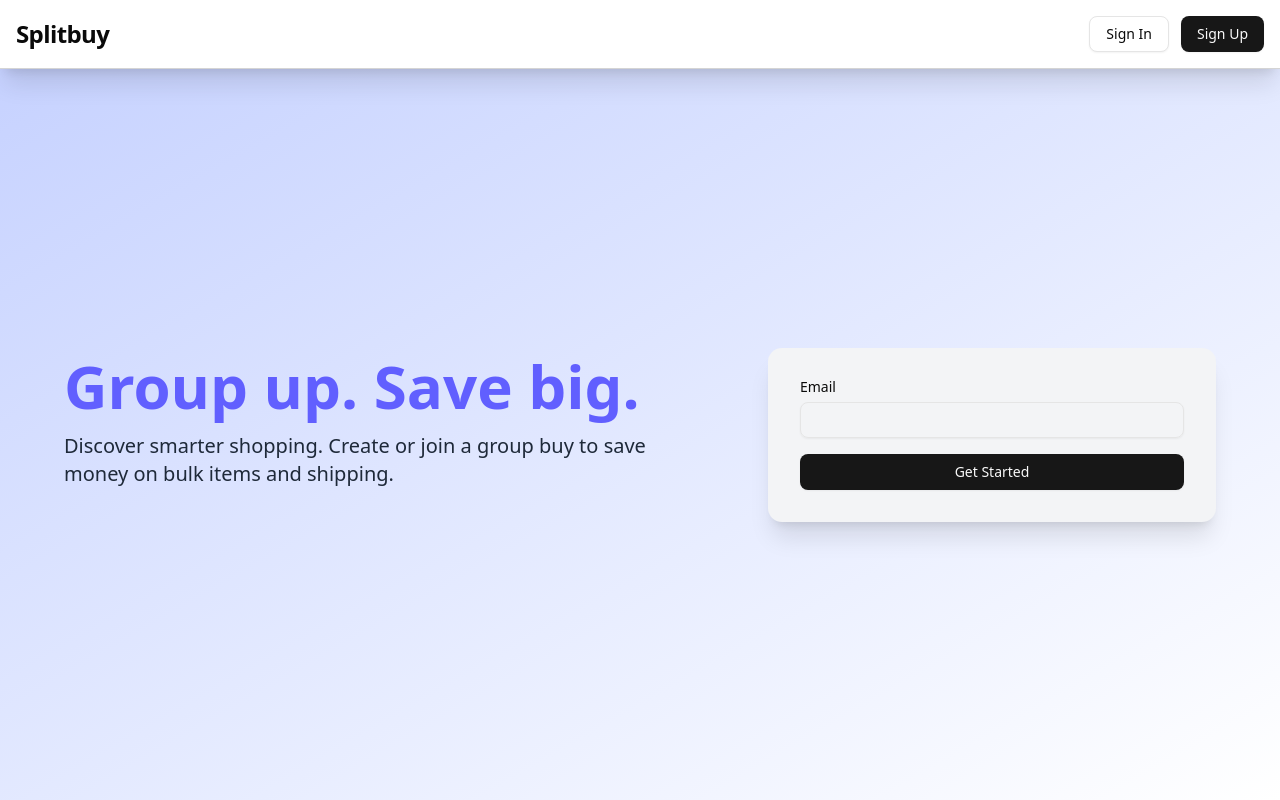
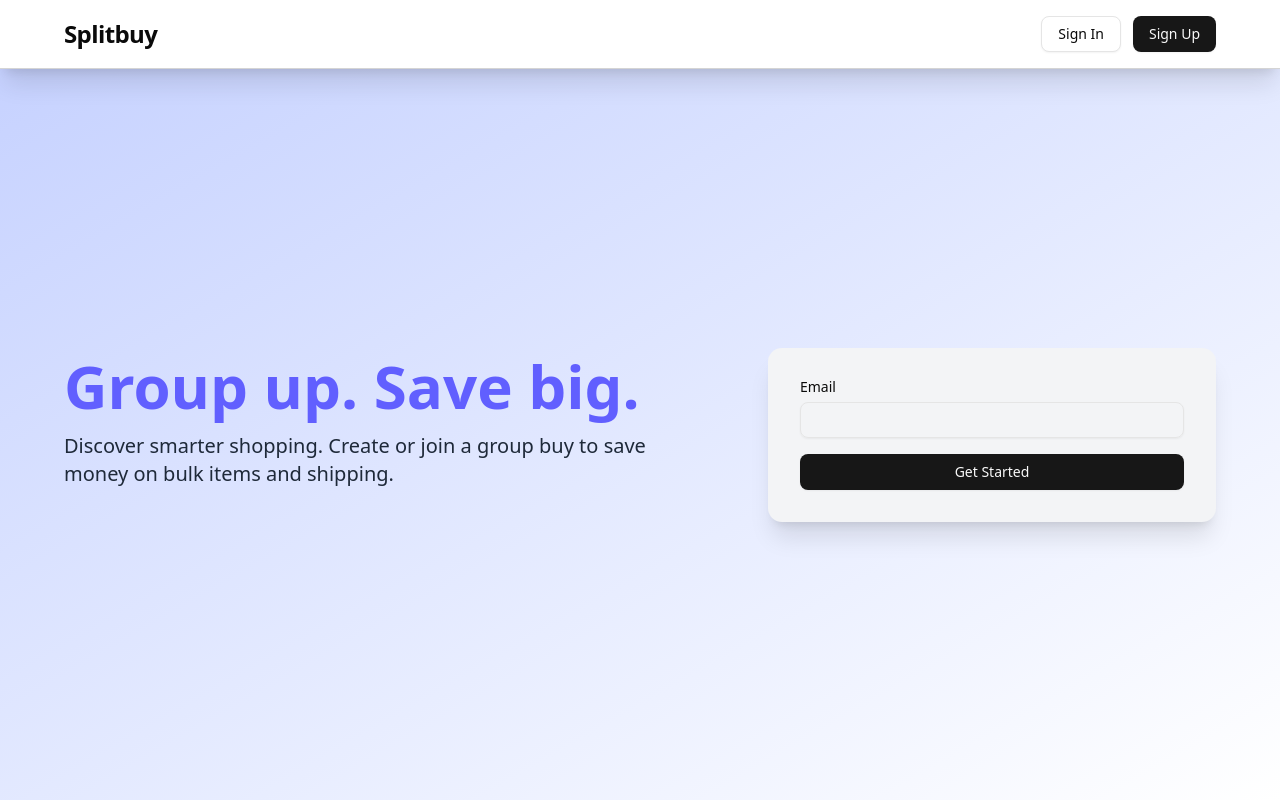
Before and after one commit to shelesteven/Splitbuy, a Next.js app: page / in a window 1280 px wide. Built offline with nearby package versions, Linux system fonts and the light colour scheme; no server answers.

Commit message:
Styling changes

```diff
--- a/src/app/group_buys/[groupBuyId]/page.tsx
+++ b/src/app/group_buys/[groupBuyId]/page.tsx
@@ -107,7 +107,7 @@ export default function GroupBuyPage() {
   }
 
   return (
-    <div className="container mx-auto p-4 md:p-6 lg:p-8 lg:h-[calc(100vh-100px)]">
+    <div className="px-16 py-4 md:py-6 lg:py-8 lg:h-[calc(100vh-100px)]">
       <div className="grid grid-cols-1 lg:grid-cols-3 gap-8 lg:h-full">
         <div className="lg:col-span-2 lg:h-full flex flex-col gap-y-4">
           <div className="relative w-full aspect-video lg:h-3/5 lg:aspect-auto">
--- a/src/app/layout.tsx
+++ b/src/app/layout.tsx
@@ -35,7 +35,7 @@ function SiteHeader() {
 
     return (
         <header className="sticky top-0 z-50 w-full bg-background border-b border-neutral-300 dark:border-neutral-800 shadow-xl">
-            <nav className="container mx-auto flex items-center justify-between px-4 py-4">
+            <nav className="px-16 py-4 flex items-center justify-between">
                 <Link href="/" className="text-2xl font-bold tracking-tight">
                     Splitbuy
                 </Link>
```
